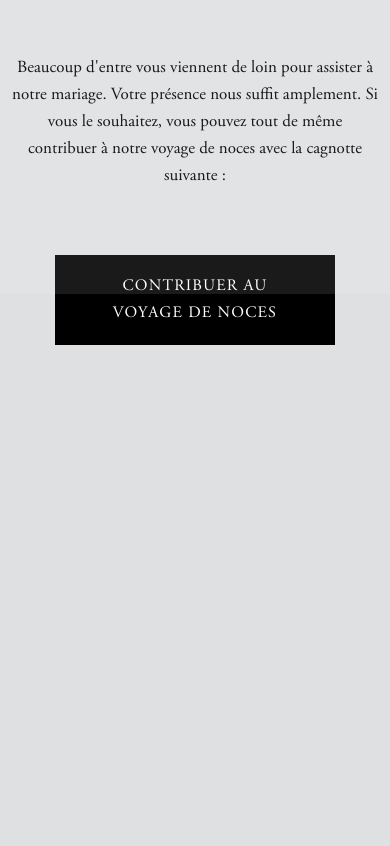
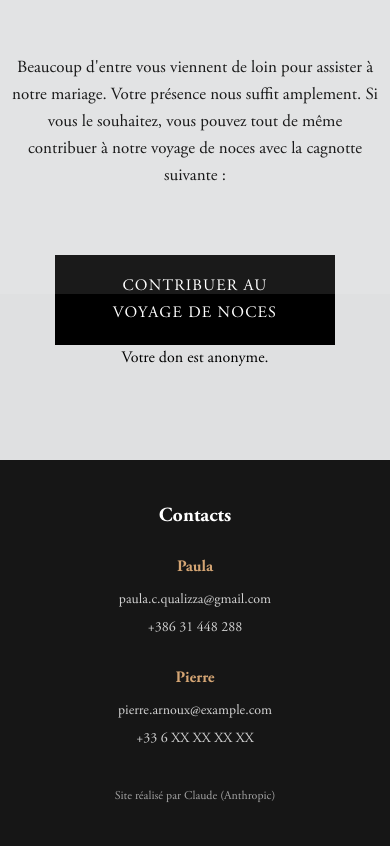
Before and after one commit to ClementArnoux/siteMariage, a website built with Vite: page gifts.html in a window 390 px wide. Shown: the part 550-1396 px from the top of the page. Before the commit the page ends 919 px from the top, so only its background shows below. Built offline with nearby package versions, Linux system fonts and the light colour scheme; a web font is replaced by a local one.

Commit message:
[NO-TICKET] - last change

```diff
--- a/gifts.html
+++ b/gifts.html
@@ -51,10 +51,35 @@
            data-i18n="gifts.button">
           Contribuer au voyage de noces
         </a>
+
+        <p class="gifts__anonymous" data-i18n="gifts.anonymous">Votre don est anonyme.</p>
       </div>
     </section>
   </main>
 
+  <footer class="footer">
+    <div class="footer__container">
+      <div class="footer__contacts">
+        <h3 data-i18n="footer.contacts">Contacts</h3>
+        <div class="footer__contact-group">
+          <div class="footer__contact">
+            <h4 data-i18n="footer.paula">Paula</h4>
+            <p>paula.c.qualizza@gmail.com</p>
+            <p>+386 31 448 288</p>
+          </div>
+          <div class="footer__contact">
+            <h4 data-i18n="footer.pierre">Pierre</h4>
+            <p>pierre.arnoux@example.com</p>
+            <p>+33 6 XX XX XX XX</p>
+          </div>
+        </div>
+      </div>
+      <div class="footer__credits">
+        <p><span data-i18n="footer.website_by">Site réalisé par</span> <span data-i18n="footer.developer">Claude (Anthropic)</span></p>
+      </div>
+    </div>
+  </footer>
+
   <script type="module" src="/src/main.js"></script>
 </body>
 </html>
--- a/public/locales/fr/translation.json
+++ b/public/locales/fr/translation.json
@@ -7,7 +7,7 @@
     "rsvp": "RSVP"
   },
   "home": {
-    "title": "Paula & Pierre",
+    "title": "Paula Qualizza et Pierre Arnoux",
     "date": "2 mai 2026",
     "ceremony": {
       "title": "Messe",
@@ -54,7 +54,8 @@
   "gifts": {
     "title": "Cadeaux",
     "message": "Beaucoup d'entre vous viennent de loin pour assister à notre mariage. Votre présence nous suffit amplement. Si vous le souhaitez, vous pouvez tout de même contribuer à notre voyage de noces avec la cagnotte suivante :",
-    "button": "Contribuer au voyage de noces"
+    "button": "Contribuer au voyage de noces",
+    "anonymous": "Votre don est anonyme."
   },
   "faq": {
     "title": "Questions fréquentes",
@@ -86,6 +87,15 @@
   },
   "common": {
     "click_to_copy": "Cliquer pour copier",
-    "copied": "Copié !"
+    "copied": "Copié !",
+    "phone_fixed": "Fixe",
+    "phone_mobile": "Portable"
+  },
+  "footer": {
+    "contacts": "Contacts",
+    "paula": "Paula",
+    "pierre": "Pierre",
+    "website_by": "Site réalisé par",
+    "developer": "Claude (Anthropic)"
   }
 }
--- a/src/styles/accommodation.scss
+++ b/src/styles/accommodation.scss
@@ -28,11 +28,13 @@
   }
 
   .info {
-    background: rgba(255, 255, 255, 0.6);
-    border-left: 3px solid black;
-    padding: 32px;
+    background: rgba(255, 248, 220, 0.9); // Couleur plus visible (beige chaud)
+    border: 2px solid #d4a574; // Bordure dorée
+    border-radius: 8px;
+    padding: 40px;
     margin: 32px 0;
-    font-size: 16px;
+    font-size: 18px; // Plus grand
+    box-shadow: 0 2px 10px rgba(0, 0, 0, 0.1); // Ombre légère
 
     p {
       margin: 8px 0;
@@ -81,10 +83,7 @@
   transition: all 0.3s ease;
   border-radius: 4px;
 
-  &:hover {
-    transform: translateY(-2px);
-    box-shadow: 0 4px 20px rgba(0, 0, 0, 0.06);
-  }
+  // Hover effect removed to avoid link appearance
 
   h4 {
     color: black;
@@ -147,11 +146,11 @@
     }
 
     .info {
-      padding: 18px;
+      padding: 24px;
       margin: 24px 0;
 
       p {
-        font-size: 16px;
+        font-size: 17px; // Plus grand sur mobile aussi
       }
     }
   }
--- a/src/styles/main.scss
+++ b/src/styles/main.scss
@@ -530,3 +530,73 @@ body::before {
     font-size: 13px;
   }
 }
+
+// Footer
+.footer {
+  background: rgba(0, 0, 0, 0.9);
+  color: white;
+  padding: 40px 0;
+  margin-top: 64px;
+
+  &__container {
+    max-width: 1200px;
+    margin: 0 auto;
+    padding: 0 32px;
+    display: grid;
+    grid-template-columns: 1fr auto;
+    gap: 40px;
+    align-items: center;
+  }
+
+  &__contacts h3 {
+    font-size: 20px;
+    margin-bottom: 20px;
+    color: white;
+  }
+
+  &__contact-group {
+    display: grid;
+    grid-template-columns: 1fr 1fr;
+    gap: 30px;
+  }
+
+  &__contact {
+    h4 {
+      font-size: 16px;
+      margin-bottom: 8px;
+      color: #d4a574;
+    }
+
+    p {
+      font-size: 14px;
+      margin: 4px 0;
+      color: rgba(255, 255, 255, 0.8);
+    }
+  }
+
+  &__credits {
+    text-align: right;
+
+    p {
+      font-size: 12px;
+      color: rgba(255, 255, 255, 0.6);
+    }
+  }
+
+  @media (max-width: 768px) {
+    &__container {
+      grid-template-columns: 1fr;
+      text-align: center;
+      gap: 30px;
+    }
+
+    &__contact-group {
+      grid-template-columns: 1fr;
+      gap: 20px;
+    }
+
+    &__credits {
+      text-align: center;
+    }
+  }
+}
```
Also changed, not shown: accommodation.html (+26 -6 lines), index.html (+26 -3 lines), public/locales/sl/translation.json (+25 -11 lines), rsvp.html (+23 -0 lines).
